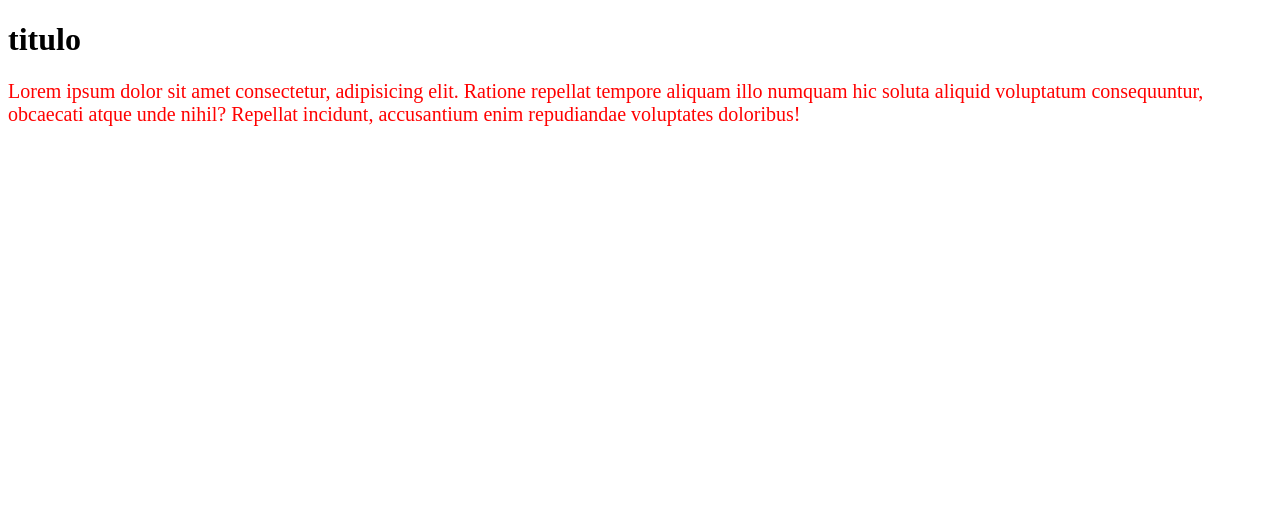
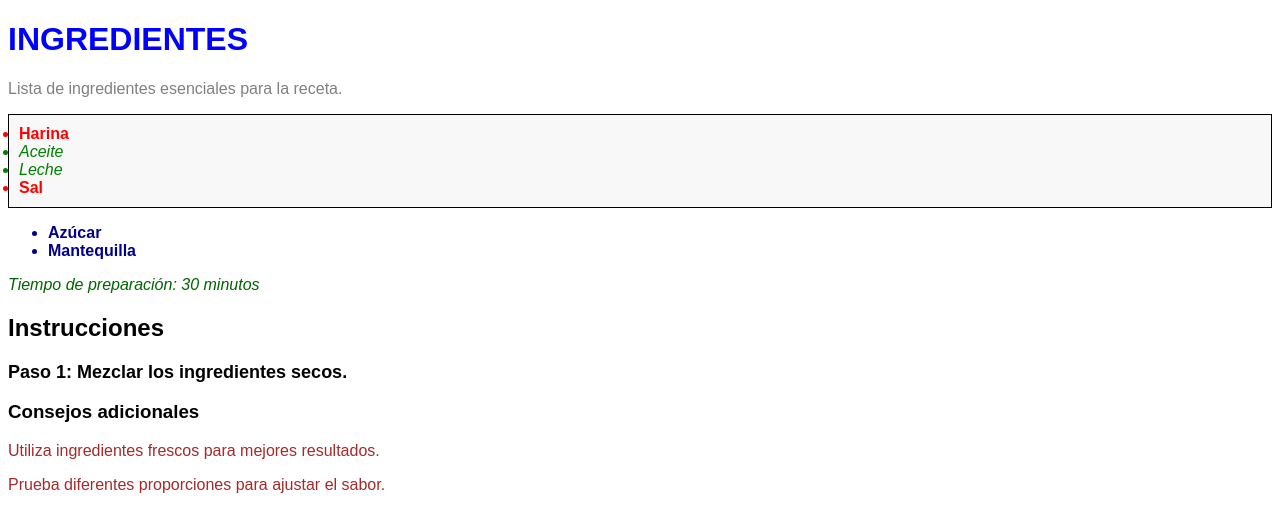
Before and after one commit to ecamilogp/curso-de-css, a Vue app: page / in a window 1280 px wide. Shown: the top 532 px of the page. Built offline with nearby package versions, Linux system fonts and the light colour scheme; the HTML template or start-up script is replaced by a standard one.

Commit message:
ejercicio de selectores

```diff
--- a/src/component/EjerciciosCss.vue
+++ b/src/component/EjerciciosCss.vue
@@ -1,14 +1,100 @@
 <template>
-  <h1>titulo</h1>
-  <p style="color: red; font-size: 20px">
-    Lorem ipsum dolor sit amet consectetur, adipisicing elit. Ratione repellat tempore aliquam illo
-    numquam hic soluta aliquid voluptatum consequuntur, obcaecati atque unde nihil? Repellat
-    incidunt, accusantium enim repudiandae voluptates doloribus!
-  </p>
+  <!-- Ejemplo de selector de ID -->
+  <h1 id="titulo">Ingredientes</h1>
+
+  <!-- Ejemplo de selector de etiqueta -->
+  <p id="parrafo-general">Lista de ingredientes esenciales para la receta.</p>
+
+  <!-- Ejemplo de selector de clase -->
+  <div class="contenedor-lista">
+    <ul>
+      <li class="ingrediente-faltante">Harina</li>
+      <li class="ingrediente-presente">Aceite</li>
+      <li class="ingrediente-presente">Leche</li>
+      <li class="ingrediente-faltante">Sal</li>
+    </ul>
+  </div>
+
+  <!-- Ejemplo de selector de hijo directo -->
+  <div id="seccion-lista">
+    <ul>
+      <li>Azúcar</li>
+      <li>Mantequilla</li>
+    </ul>
+  </div>
+
+  <!-- Ejemplo de selector de descendiente -->
+  <section id="zona-receta">
+    <div>
+      <p>Tiempo de preparación: 30 minutos</p>
+    </div>
+  </section>
+
+  <!-- Ejemplo de selector de hermano adyacente -->
+  <h2 id="subtitulo">Instrucciones</h2>
+  <p id="primer-paso">Paso 1: Mezclar los ingredientes secos.</p>
+
+  <!-- Ejemplo de selector de hermanos generales -->
+  <h3 id="consejos">Consejos adicionales</h3>
+  <p id="consejo-uno">Utiliza ingredientes frescos para mejores resultados.</p>
+  <p id="consejo-dos">Prueba diferentes proporciones para ajustar el sabor.</p>
 </template>
 
 <style scoped>
-p {
+/* Ejemplo de selector de ID */
+#titulo {
+  text-transform: uppercase;
   color: blue;
 }
+
+#parrafo-general {
+  font-size: 16px;
+  color: gray;
+}
+
+#seccion-lista > ul > li {
+  font-weight: bold;
+  color: darkblue;
+}
+
+#zona-receta p {
+  color: darkgreen;
+  font-style: italic;
+}
+
+#subtitulo + p {
+  font-size: 18px;
+  font-weight: bold;
+}
+
+#consejos ~ p {
+  color: brown;
+}
+
+/* Ejemplo de selector de clase */
+.ingrediente-faltante {
+  color: red;
+  font-weight: bold;
+}
+
+.ingrediente-presente {
+  color: green;
+  font-style: italic;
+}
+
+.contenedor-lista ul {
+  border: 1px solid black;
+  padding: 10px;
+  background-color: #f8f8f8;
+}
+
+/* Ejemplo de selector universal */
+* {
+  font-family: Arial, sans-serif;
+}
+
+/* Ejemplo de selector de etiqueta */
+p {
+  margin-bottom: 10px;
+}
 </style>
```
